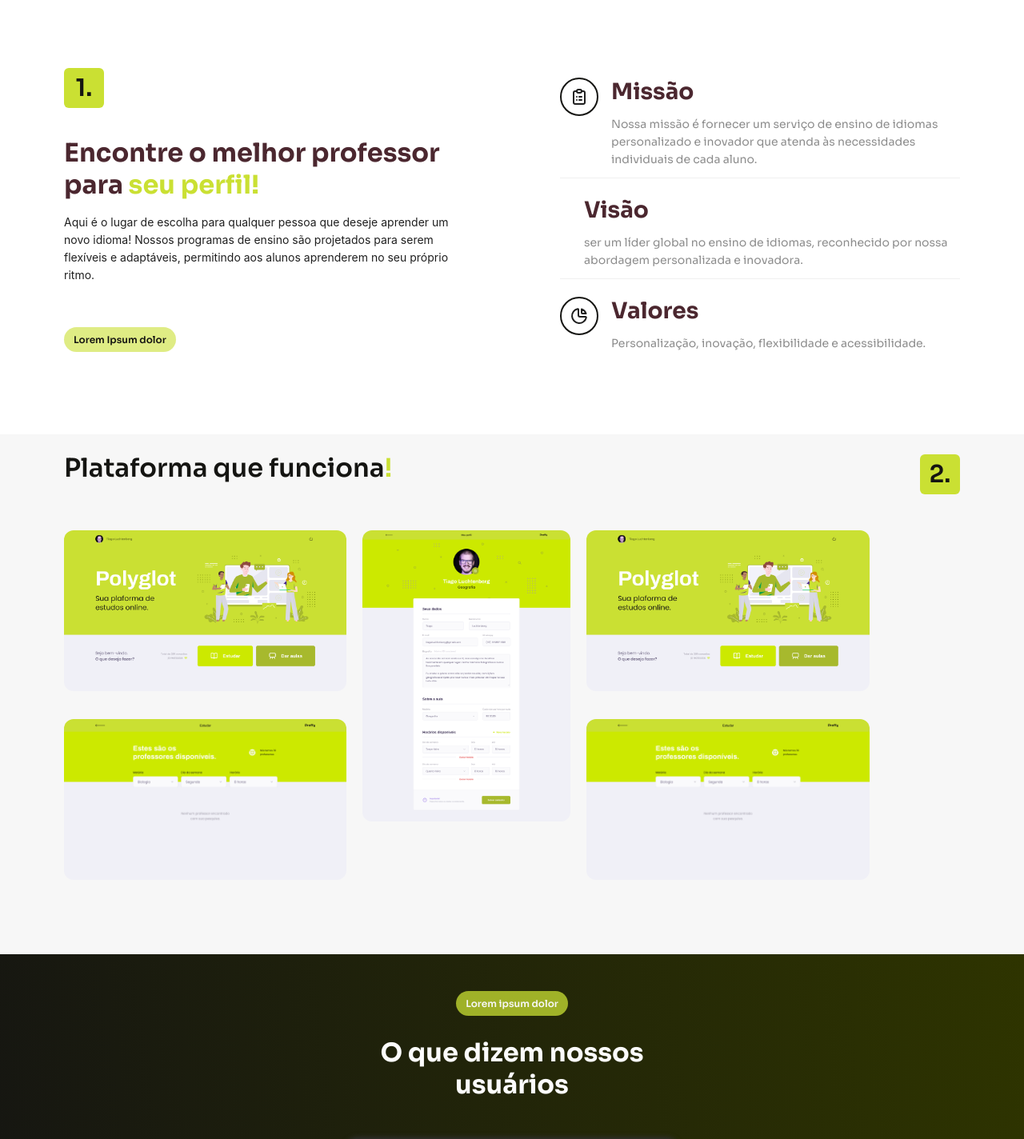
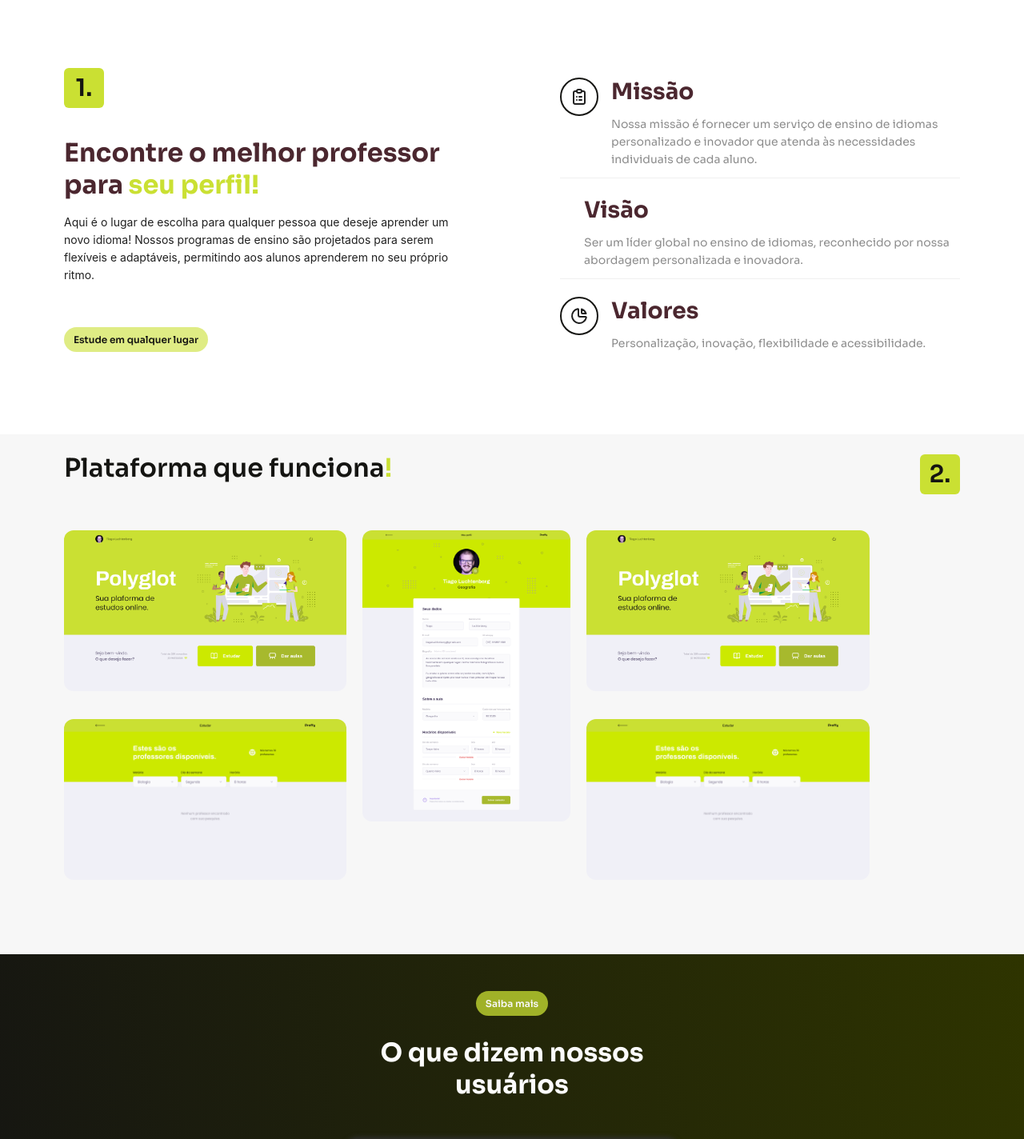
Before and after one commit to amadorgabriel/polyglot, a React (Create React App) app: page / in a window 1280 px wide. Shown: the part 787-2211 px from the top of the page at 80% size. Built offline with nearby package versions, Linux system fonts and the light colour scheme; some icons are missing.

Commit message:
fix: grammar error

```diff
--- a/src/App.tsx
+++ b/src/App.tsx
@@ -90,7 +90,7 @@ function App() {
                 projetados para serem flexíveis e adaptáveis, permitindo aos
                 alunos aprenderem no seu próprio ritmo.
               </Typography.Paragraph>
-              <span className="badge-tag">Lorem Ipsum dolor</span>
+              <span className="badge-tag">Estude em qualquer lugar</span>
             </Col>
 
             <Col className="right">
@@ -106,7 +106,7 @@ function App() {
                   <List.Item.Meta
                     avatar={<PiTargetBold />}
                     title={<h3>Visão</h3>}
-                    description="ser um líder global no ensino de idiomas, reconhecido por nossa abordagem personalizada e inovadora."
+                    description="Ser um líder global no ensino de idiomas, reconhecido por nossa abordagem personalizada e inovadora."
                   />
                 </List.Item>
                 <List.Item style={{ marginTop: 10 }}>
@@ -173,7 +173,7 @@ function App() {
         <section id="about" className="container about-section">
           <div className="content">
             <Row className="title">
-              <span>Lorem ipsum dolor</span>
+              <span>Saiba mais</span>
 
               <Typography.Title level={1}>
                 O que dizem nossos usuários
```
